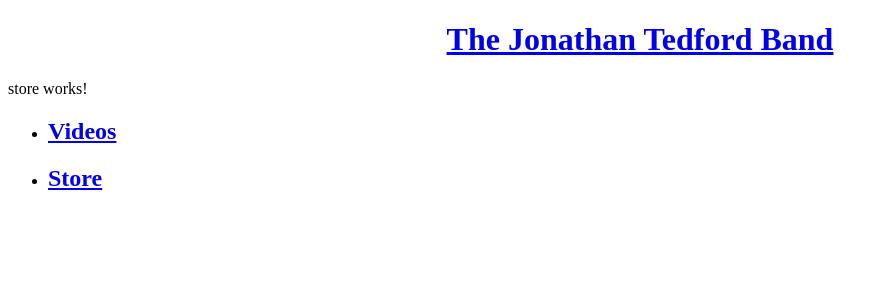
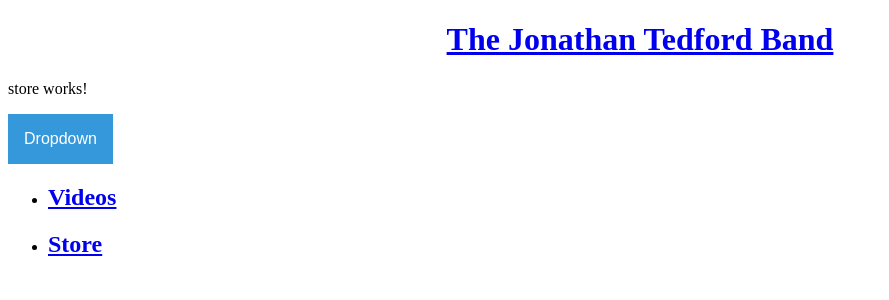
Before and after one commit to ChadBrewer/JonathanTedfordBand, an Angular app: page /store in a window 1280 px wide. Shown: the top 300 px of the page, without its empty margins (0-889 px from the left). Built offline with nearby package versions, Linux system fonts and the light colour scheme.

Commit message:
basic dropdown with JS on html need to fix

```diff
--- a/src/app/app.component.css
+++ b/src/app/app.component.css
@@ -0,0 +1,44 @@
+/* Dropdown Button */
+.dropbtn {
+    background-color: #3498DB;
+    color: white;
+    padding: 16px;
+    font-size: 16px;
+    border: none;
+    cursor: pointer;
+}
+
+/* Dropdown button on hover & focus */
+.dropbtn:hover, .dropbtn:focus {
+    background-color: #2980B9;
+}
+
+/* The container <div> - needed to position the dropdown content */
+.dropdown {
+    position: relative;
+    display: inline-block;
+}
+
+/* Dropdown Content (Hidden by Default) */
+.dropdown-content {
+    display: none;
+    position: absolute;
+    background-color: #f1f1f1;
+    min-width: 160px;
+    box-shadow: 0px 8px 16px 0px rgba(0,0,0,0.2);
+    z-index: 1;
+}
+
+/* Links inside the dropdown */
+.dropdown-content a {
+    color: black;
+    padding: 12px 16px;
+    text-decoration: none;
+    display: block;
+}
+
+/* Change color of dropdown links on hover */
+.dropdown-content a:hover {background-color: #ddd}
+
+/* Show the dropdown menu (use JS to add this class to the .dropdown-content container when the user clicks on the dropdown button) */
+.show {display:block;}
--- a/src/app/app.component.html
+++ b/src/app/app.component.html
@@ -1,10 +1,42 @@
 <!--The content below is only a placeholder and can be replaced.-->
+<head>
+<link rel="stylesheet" type="text/css" href="app.component.css">
+</head>
+<script>
+    /* When the user clicks on the button,
+toggle between hiding and showing the dropdown content */
+function myFunction() {
+    document.getElementById("myDropdown").classList.toggle("show");
+}
+
+// Close the dropdown menu if the user clicks outside of it
+window.onclick = function(event) {
+  if (!event.target.matches('.dropbtn')) {
+
+    var dropdowns = document.getElementsByClassName("dropdown-content");
+    var i;
+    for (i = 0; i < dropdowns.length; i++) {
+      var openDropdown = dropdowns[i];
+      if (openDropdown.classList.contains('show')) {
+        openDropdown.classList.remove('show');
+      }
+    }
+  }
+}
+</script>
 <div style="text-align:center">
   <h1>
       <a routerLink="/">{{ title }}</a>
   </h1>
 </div>
 <router-outlet></router-outlet>
+<div class="dropdown">
+  <button onclick="myFunction()" class="dropbtn">Dropdown</button>
+  <div id="myDropdown" class="dropdown-content">
+    <a href="#">Video</a>
+    <a href="#">Store</a>
+  </div>
+</div>
 <ul>
   <li>
     <h2><a routerLink="/videos">Videos</a></h2>
```
